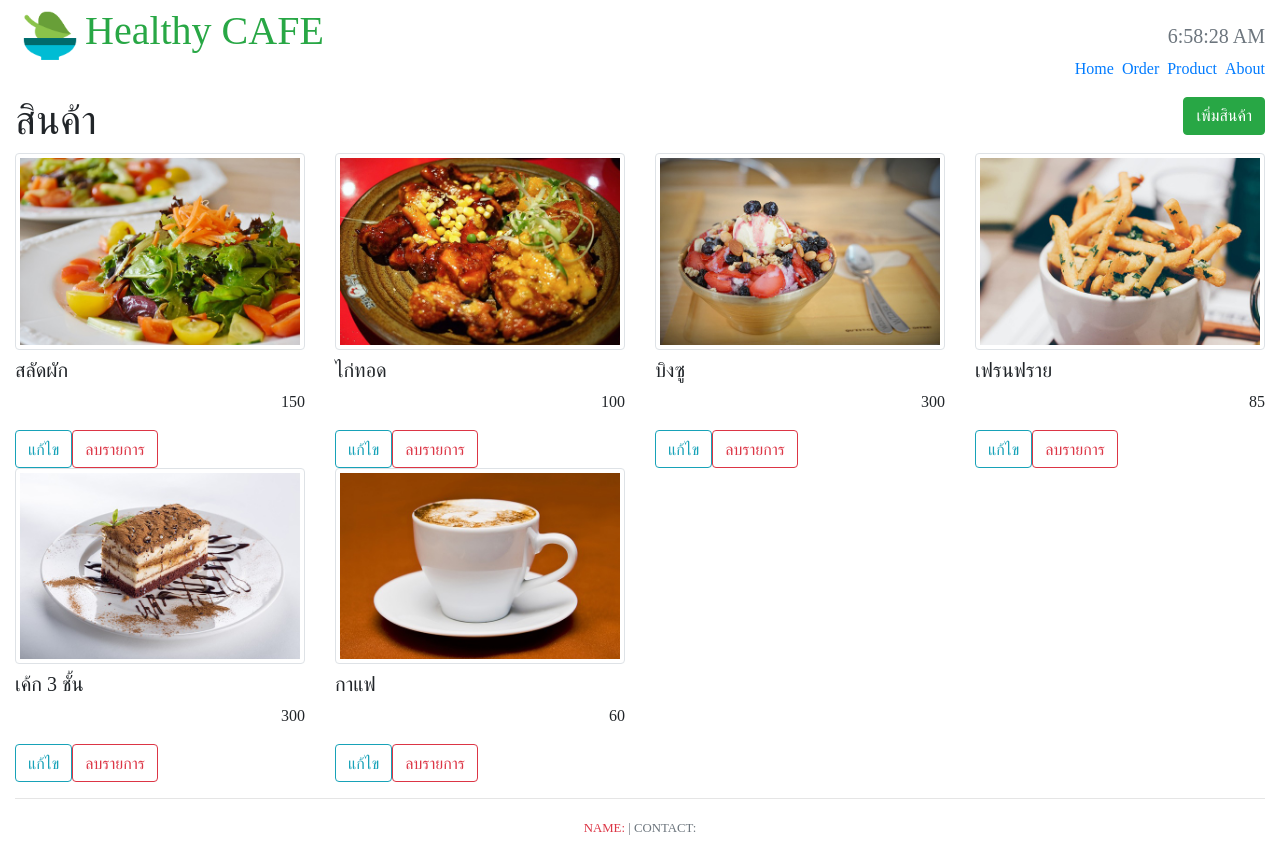
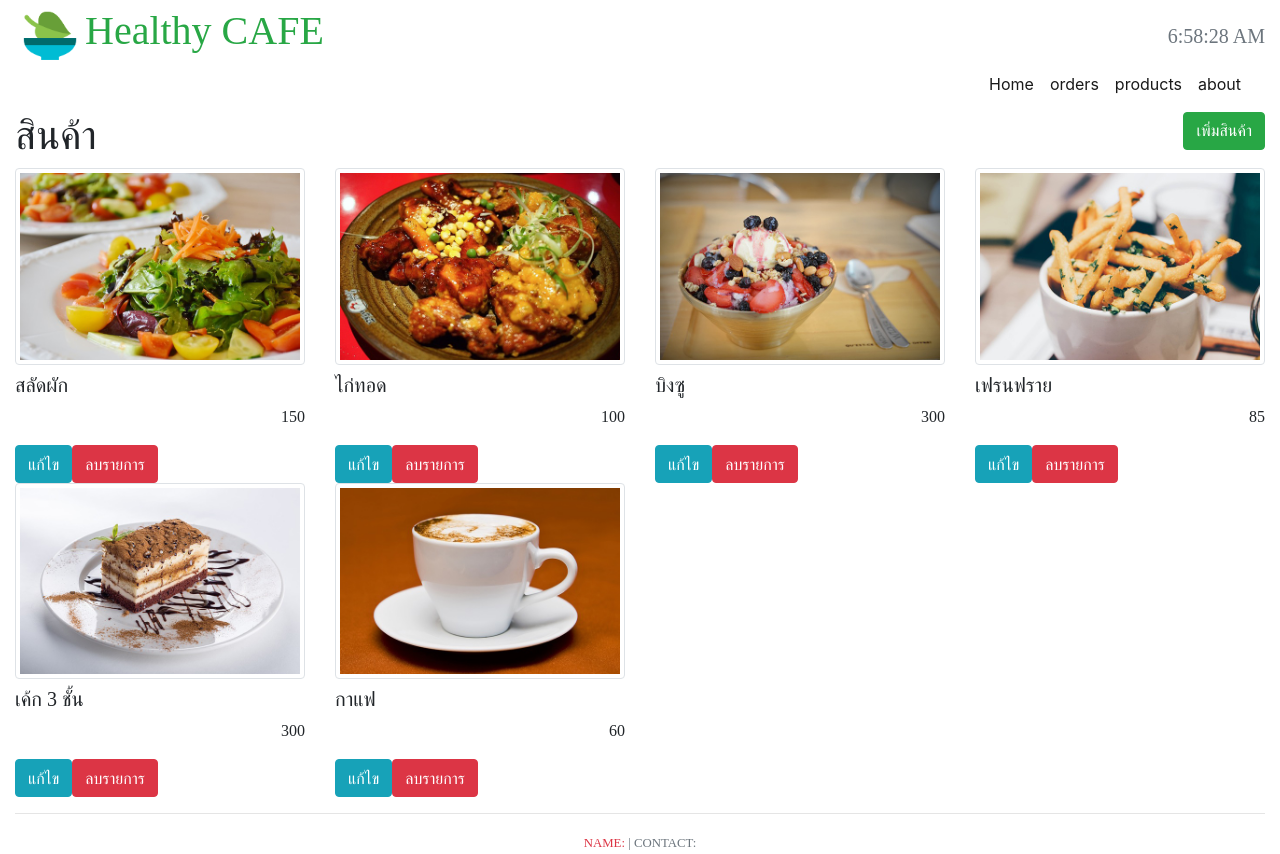
Before and after one commit to Awboynz/my-reactapp, a React (Create React App) app in the folder my-app/: page /products in a window 1280 px wide. Built offline with nearby package versions, Linux system fonts and the light colour scheme; data requests are answered from the project's data file.

Commit message:
Update Navbar
- Navbar V1

```diff
--- a/my-app/resources/data/db.json
+++ b/my-app/resources/data/db.json
@@ -188,47 +188,12 @@
       "id": 7
     },
     {
-      "orderedDate": "2019-05-07T07:07:59.796Z",
-      "totalPrice": 300,
-      "orders": [
-        {
-          "product": {
-            "id": 3,
-            "productId": "P003",
-            "productName": "บิงซู",
-            "unitPrice": "300",
-            "thumbnail": "/images/product/3.jpg"
-          },
-          "quantity": 1
-        }
-      ],
-      "id": 8
-    },
-    {
-      "orderedDate": "2019-05-07T07:20:54.449Z",
-      "totalPrice": 300,
-      "orders": [
-        {
-          "product": {
-            "id": 3,
-            "productId": "P003",
-            "productName": "บิงซู",
-            "unitPrice": "300",
-            "thumbnail": "/images/product/3.jpg"
-          },
-          "quantity": 1
-        }
-      ],
-      "id": 9
-    },
-    {
-      "orderedDate": "2019-05-07T07:26:07.041Z",
+      "orderedDate": "2019-05-15T07:27:35.841Z",
       "totalPrice": 85,
       "orders": [
         {
           "product": {
             "id": 4,
-            "productId": "P004",
             "productName": "เฟรนฟราย",
             "unitPrice": "85",
             "thumbnail": "/images/product/4.jpg"
@@ -236,177 +201,7 @@
           "quantity": 1
         }
       ],
-      "id": 10
-    },
-    {
-      "orderedDate": "2019-05-07T07:32:33.864Z",
-      "totalPrice": 300,
-      "orders": [
-        {
-          "product": {
-            "id": 3,
-            "productId": "P003",
-            "productName": "บิงซู",
-            "unitPrice": "300",
-            "thumbnail": "/images/product/3.jpg"
-          },
-          "quantity": 1
-        }
-      ],
-      "id": 11
-    },
-    {
-      "orderedDate": "2019-05-07T07:50:38.923Z",
-      "totalPrice": 170,
-      "orders": [
-        {
-          "product": {
-            "id": 4,
-            "productId": "P004",
-            "productName": "เฟรนฟราย",
-            "unitPrice": "85",
-            "thumbnail": "/images/product/4.jpg"
-          },
-          "quantity": 2
-        }
-      ],
-      "id": 12
-    },
-    {
-      "orderedDate": "2019-05-07T08:48:09.735Z",
-      "totalPrice": 170,
-      "orders": [
-        {
-          "product": {
-            "id": 4,
-            "productId": "P004",
-            "productName": "เฟรนฟราย",
-            "unitPrice": "85",
-            "thumbnail": "/images/product/4.jpg"
-          },
-          "quantity": 2
-        }
-      ],
-      "id": 13
-    },
-    {
-      "orderedDate": "2019-05-08T08:19:44.666Z",
-      "totalPrice": 85,
-      "orders": [
-        {
-          "product": {
-            "id": 4,
-            "productId": "P004",
-            "productName": "เฟรนฟราย",
-            "unitPrice": "85",
-            "thumbnail": "/images/product/4.jpg"
-          },
-          "quantity": 1
-        }
-      ],
-      "id": 14
-    },
-    {
-      "orderedDate": "2019-05-08T09:46:15.517Z",
-      "totalPrice": 85,
-      "orders": [
-        {
-          "product": {
-            "id": 4,
-            "productId": "P004",
-            "productName": "เฟรนฟราย",
-            "unitPrice": "85",
-            "thumbnail": "/images/product/4.jpg"
-          },
-          "quantity": 1
-        }
-      ],
-      "id": 15
-    },
-    {
-      "orderedDate": "2019-05-08T09:50:18.010Z",
-      "totalPrice": 100,
-      "orders": [
-        {
-          "product": {
-            "id": 2,
-            "productId": "P002",
-            "productName": "ไก่ทอด",
-            "unitPrice": "100",
-            "thumbnail": "/images/product/2.jpg"
-          },
-          "quantity": 1
-        }
-      ],
-      "id": 16
-    },
-    {
-      "orderedDate": "2019-05-09T04:23:48.185Z",
-      "totalPrice": 300,
-      "orders": [
-        {
-          "product": {
-            "id": 3,
-            "productId": "P003",
-            "productName": "บิงซู",
-            "unitPrice": "300",
-            "thumbnail": "/images/product/3.jpg"
-          },
-          "quantity": 1
-        }
-      ],
-      "id": 17
-    },
-    {
-      "orderedDate": "2019-05-09T07:28:34.818Z",
-      "totalPrice": 300,
-      "orders": [
-        {
-          "product": {
-            "id": 1,
-            "productId": "P001",
-            "productName": "สลัดผัก",
-            "unitPrice": "150",
-            "thumbnail": "/images/product/1.jpg"
-          },
-          "quantity": 2
-        }
-      ],
-      "id": 18
-    },
-    {
-      "orderedDate": "2019-05-09T08:59:18.766Z",
-      "totalPrice": 100,
-      "orders": [
-        {
-          "product": {
-            "id": 2,
-            "productId": "P002",
-            "productName": "ไก่ทอด",
-            "unitPrice": "100",
-            "thumbnail": "/images/product/2.jpg"
-          },
-          "quantity": 1
-        }
-      ],
-      "id": 19
-    },
-    {
-      "orderedDate": "2019-05-13T03:02:43.656Z",
-      "totalPrice": 85,
-      "orders": [
-        {
-          "product": {
-            "id": 4,
-            "productId": "P004",
-            "productName": "เฟรนฟราย",
-            "unitPrice": "85",
-            "thumbnail": "/images/product/4.jpg"
-          },
-          "quantity": 1
-        }
-      ],
-      "id": 20
+      "id": 8
     }
   ]
 }
--- a/my-app/src/App.js
+++ b/my-app/src/App.js
@@ -9,7 +9,6 @@ import Product from "./containers/product/Product"
 
 
 class App extends Component {
-
 
     renderRouter(){
       return(
@@ -30,5 +29,4 @@ class App extends Component {
 
 }
 
-
 export default App;
--- a/my-app/src/components/Header.js
+++ b/my-app/src/components/Header.js
@@ -1,6 +1,16 @@
 import React, { Component } from "react"
+import {
 
-class Header extends Component {
+  Collapse,
+  Navbar,
+  NavbarToggler,
+  NavbarBrand,
+  Nav,
+  NavItem,
+  NavLink,
+   } from 'reactstrap';
+
+export class Header extends Component {
 
   constructor(props) {
     super(props);
@@ -21,11 +31,20 @@ class Header extends Component {
   //Set State เพื่อเรียกใช้งานการอัพเดตเวลา
   tick(){
     this.setState({date : new Date()});
+    this.toggle = this.toggle.bind(this)
+    this.state = {
+      isOpen: false
+    }
+  }
+
+  toggle(){
+    this.setState({
+      isOpen: !this.state.isOpen
+    })
   }
 
   render() {
     const style = {height : 70}
-
 
     return (
       <div className="container-fluid">
@@ -37,12 +56,32 @@ class Header extends Component {
               </div>
               <div className="col-md-4 text-right">
                   <h5 className="text-muted mt-4">{this.state.date.toLocaleTimeString()}</h5>
-                  <ul className="list-inline">
-                      <li className="list-inline-item title"><a href="/">Home</a></li>
-                      <li className="list-inline-item title"><a href="/orders">Order</a></li>
-                      <li className="list-inline-item title"><a href="/products">Product</a></li>
-                      <li className="list-inline-item title"><a href="/about">About</a></li>
-                  </ul>
+
+              <div>
+          <Navbar bg-light light expand="lg">
+
+            <NavbarToggler onClick={this.toggle} />
+                <Collapse isOpen={this.state.isOpen} navbar>
+            <Nav className="ml-auto" navbar>
+              <NavItem>
+                  <NavLink active href="/">Home</NavLink>
+              </NavItem>
+              <NavItem>
+                  <NavLink active href="/orders">orders</NavLink>
+              </NavItem>
+              <NavItem>
+                 <NavLink  active href="/products">products</NavLink>
+              </NavItem>
+              <NavItem>
+                  <NavLink active href="/about">about</NavLink>
+              </NavItem>
+            </Nav>
+          </Collapse>
+        </Navbar>
+      </div>
+
+
+
               </div>
           </div>
       </div>
--- a/my-app/src/components/product/ProductItem.js
+++ b/my-app/src/components/product/ProductItem.js
@@ -16,20 +16,20 @@ import { Button } from 'reactstrap'
         const {productName, unitPrice, thumbnail} = this.props.product;
         return(
             <div className="col-md-3 col-sm-6">
-                <img className="img-fluid img-thumbnail" src={thumbnail} alt="thumnail" />
+                <img className="img-fluid img-thumbnail" src={thumbnail} alt="thumbnail" />
                 <h5 className="mt-2">{productName}</h5>
                 <p className="title text-right">{unitPrice}</p>
 
                  {/* ใช้งาน Class ปุ่มของ Reactstrap */}
 
                  {this.props.onAddOrder &&
-                <Button outline color="primary" onClick={() => this.props.onAddOrder(this.props.product)} >ซื้อ</Button>
+                <Button  color="primary" block onClick={() => this.props.onAddOrder(this.props.product)} >ซื้อ</Button>
                  }
                  {(this.props.onDelProduct || this.props.onEditProduct) &&
-                <Button outline color="info" >แก้ไข</Button>
+                <Button  color="info" >แก้ไข</Button>
                  }
                  {(this.props.onDelProduct || this.props.onEditProduct) &&
-                <Button outline color="danger" onClick={() => this.props.onDelProduct(this.props.product)} >ลบรายการ</Button>
+                <Button  color="danger" onClick={() => this.props.onDelProduct(this.props.product)} >ลบรายการ</Button>
                 }
                 </div>
         )
--- a/my-app/src/containers/About.js
+++ b/my-app/src/containers/About.js
@@ -7,9 +7,8 @@ return(
     <div>
         <Header />
             <div className="container col-md-5">
-                <h3>เกี่ยวกับเรา</h3>
-                <p>Test Description</p>
-                <h4>Test Description</h4>
+                <h3>About us</h3>
+                <p>เวปไซท์เกี่ยวกับการขายกาแฟ เค๊ก อาหารทานเล่นต่างๆ</p>
             </div>
         <Footer username= "Assadawoot Poprakod" email="awboy005@gmail.com"/>
     </div>
--- a/my-app/src/containers/product/Product.js
+++ b/my-app/src/containers/product/Product.js
@@ -6,13 +6,25 @@ import axios from "axios"
 
 
 
-class Product extends Component{
+class Product extends React.Component{
 
 
  constructor(props){
     super(props)
     this.state = {products: null}
     this.delProduct = this.delProduct.bind(this)
+
+    //Reactstrep Navbar
+    this.toggle = this.toggle.bind(this)
+    this.state = {
+        isOpen: false
+    }
+}
+
+toggle(){
+    this.setState({
+        isOpen: !this.state.isOpen
+    })
 }
 
 componentDidMount(){
```
